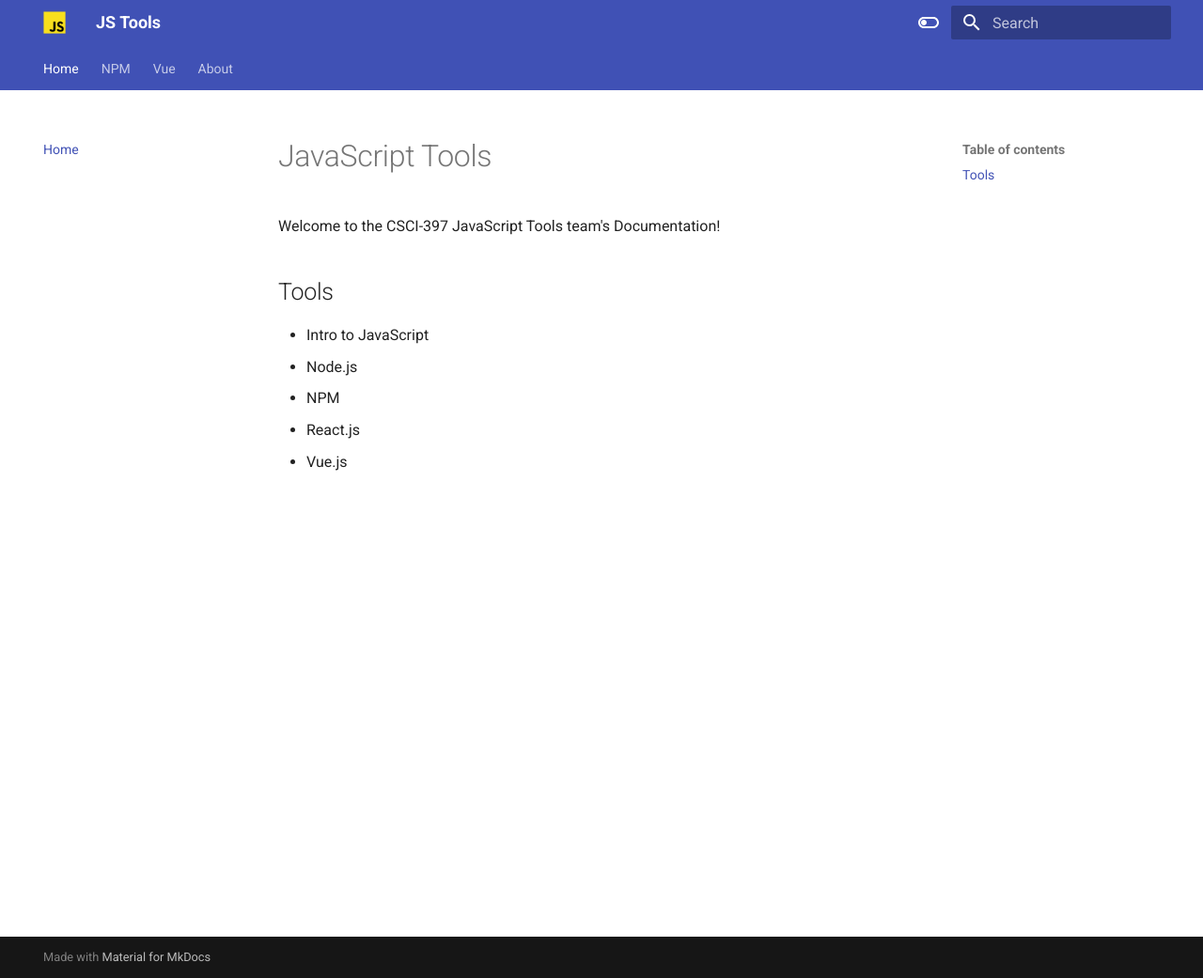
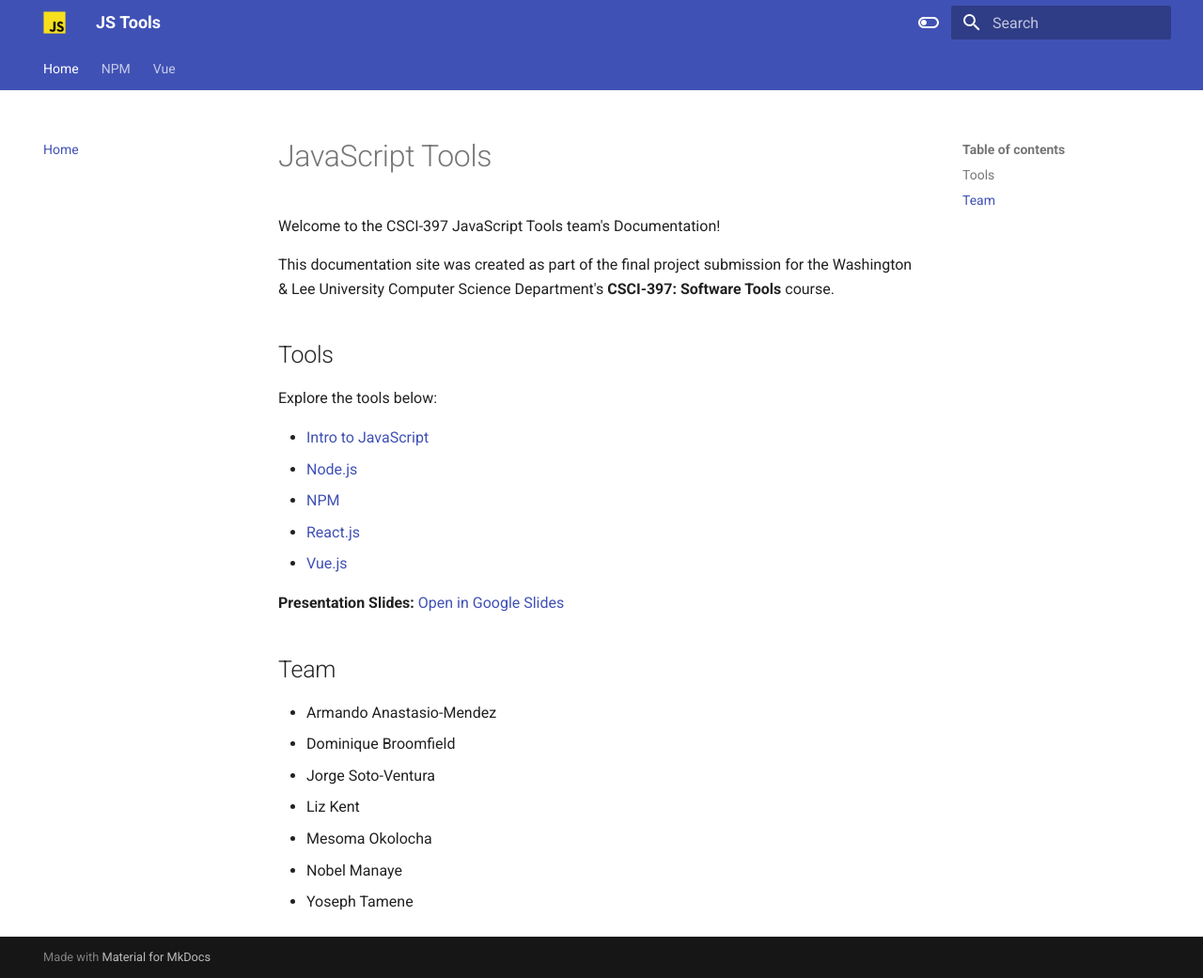
Before and after one commit to tameney22/js-tools, an MkDocs documentation site: the page built from docs/index.md, in a window 1280 px wide and 1041 px high. Shown: the whole window at 94% size. Built offline with MkDocs 1.6.1 and Material for MkDocs 9.7.7, drawn with Linux system fonts in a browser that asks for light colours.

Commit message:
remove about

```diff
--- a/docs/index.md
+++ b/docs/index.md
@@ -2,13 +2,29 @@
 
 Welcome to the CSCI-397 JavaScript Tools team's Documentation!
 
+This documentation site was created as part of the final project submission for the Washington & Lee University Computer Science Department's **CSCI-397: Software Tools** course.
+
 ## Tools
 
-- Intro to JavaScript
-- Node.js
-- NPM
-- React.js
-- Vue.js
+Explore the tools below:
+
+- [Intro to JavaScript]()
+- [Node.js](vue)
+- [NPM](NPM)
+- [React.js](vue)
+- [Vue.js](vue)
+
+**Presentation Slides:** [Open in Google Slides](https://docs.google.com/presentation/d/1nB_EdBHW2uOwyUc2y_9nw5GWYWUvCQ7inQTnX9lC7zg/edit)
+
+## Team
+
+- Armando Anastasio-Mendez
+- Dominique Broomfield
+- Jorge Soto-Ventura
+- Liz Kent
+- Mesoma Okolocha
+- Nobel Manaye
+- Yoseph Tamene
 
 <!-- For full documentation visit [mkdocs.org](https://www.mkdocs.org).
 
--- a/mkdocs.yml
+++ b/mkdocs.yml
@@ -21,4 +21,3 @@ nav:
   - Home: index.md
   - NPM: NPM.md
   - Vue: vue.md
-  - About: about.md
```
Also changed, not shown: docs/about.md (deleted, +0 -15 lines).
